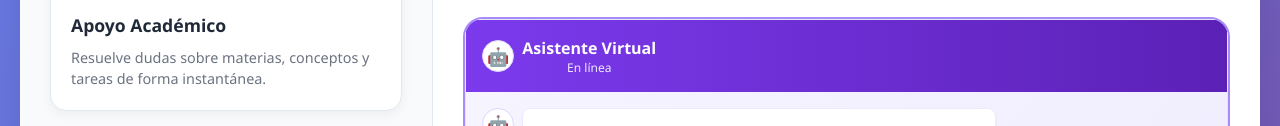
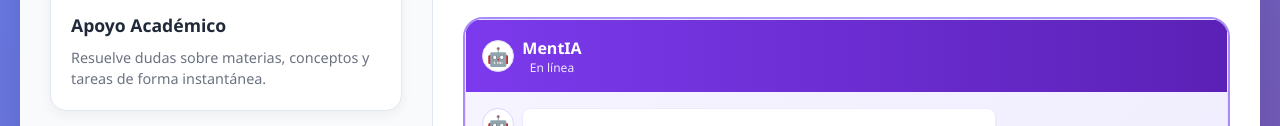
Before and after one commit to laguna-ai/chatbot-widget, a plain HTML site: page index.html in a window 1280 px wide. Shown: the part 285-411 px from the top of the page. Drawn offline with nearby package versions, Linux system fonts and the light colour scheme.

Commit message:
change title

```diff
--- a/contenedor/widget.html
+++ b/contenedor/widget.html
@@ -7,7 +7,7 @@
                 🤖
             </div>
             <div>
-                <h3 class="font-semibold">Asistente Virtual</h3>
+                <h3 class="font-semibold">MentIA</h3>
                 <p class="text-xs text-primary-100">En línea</p>
             </div>
         </div>
```
